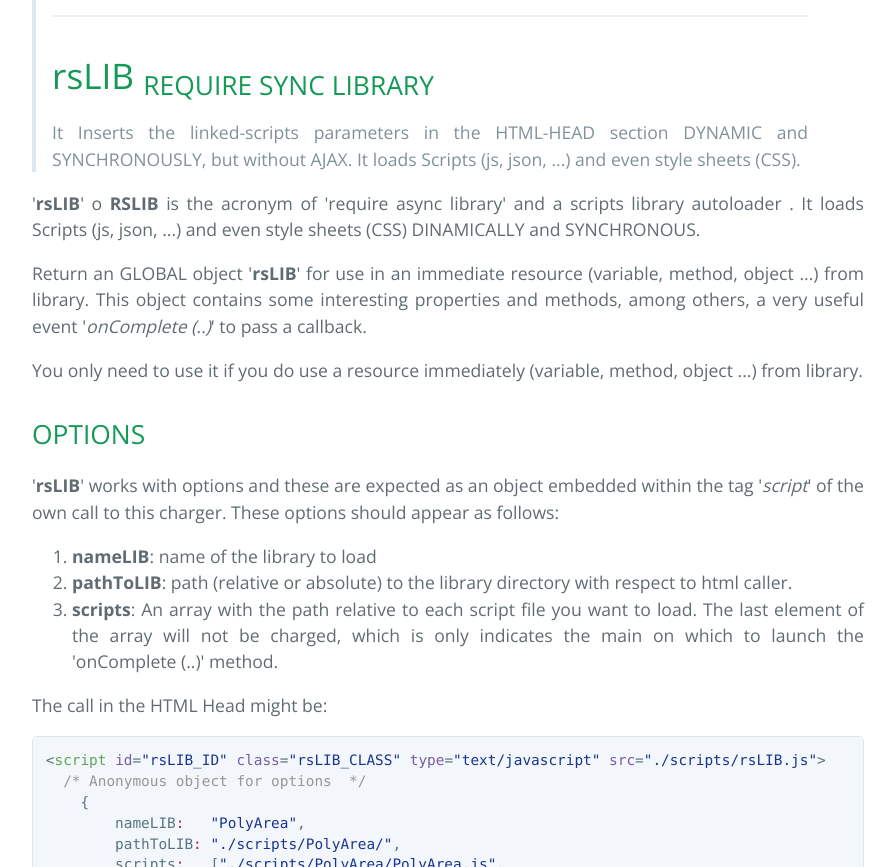
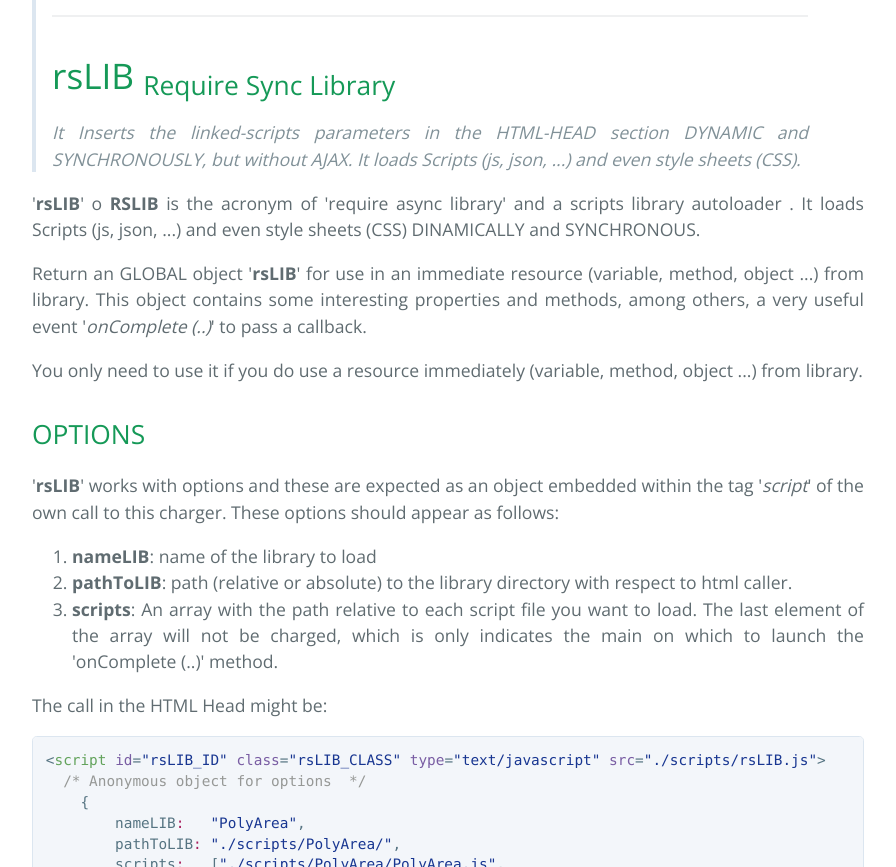
Before and after one commit to guerratron/rsLIB, a plain HTML site: page index.html in a window 1280 px wide. Shown: the part 1249-2116 px from the top of the page, without its empty margins (192-1088 px from the left). Drawn offline with nearby package versions, Linux system fonts and the light colour scheme.

Commit message:
update index

```diff
--- a/index.html
+++ b/index.html
@@ -86,9 +86,9 @@
 <hr />
 
 <h1>
-<a id="rslib" name="rslib" class="anchor" href="#rslib" aria-hidden="true"><span aria-hidden="true" class="octicon octicon-link"></span></a>rsLIB <sub>REQUIRE SYNC LIBRARY</sub></h1>
+<a id="rslib" name="rslib" class="anchor" href="#rslib" aria-hidden="true"><span aria-hidden="true" class="octicon octicon-link"></span></a>rsLIB <sub>Require Sync Library</sub></h1>
 
-<p>It Inserts the linked-scripts parameters in the HTML-HEAD section DYNAMIC and SYNCHRONOUSLY, but without AJAX. It loads Scripts (js, json, ...) and even style sheets (CSS).</p>
+<p><em>It Inserts the linked-scripts parameters in the HTML-HEAD section DYNAMIC and SYNCHRONOUSLY, but without AJAX. It loads Scripts (js, json, ...) and even style sheets (CSS).</em></p>
 </blockquote>
 
 
```
